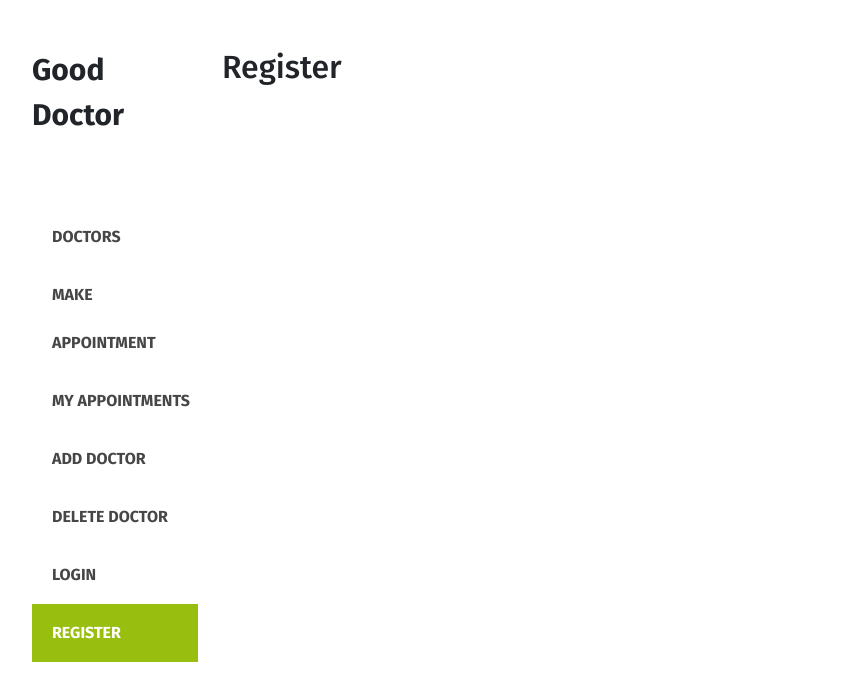
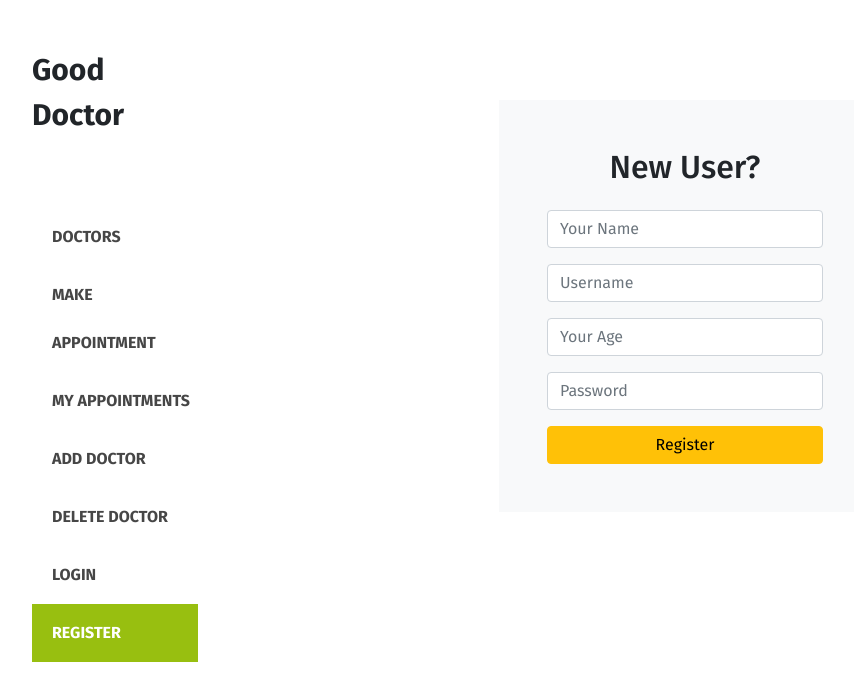
Before and after one commit to JasemDuncan/good-doctor, a React (Create React App) app in the folder frontend/: page /register in a window 1280 px wide. Shown: the top 700 px of the page, without its empty margins (50-904 px from the left). Built offline with nearby package versions, Linux system fonts and the light colour scheme.

Commit message:
Add forms to components

```diff
--- a/frontend/src/App.js
+++ b/frontend/src/App.js
@@ -15,14 +15,13 @@ function App() {
       <div className="container">
         <div className="row">
           <Routes>
-            <Route path="/doctors" element={<Doctors />} />
             <Route path="/makeAppointment" element={<AppointmentForm />} />
             <Route path="/myAppointments" element={<MyAppointments />} />
             <Route path="/addDoctor" element={<AddDoctor />} />
             <Route path="/deleteDoctor" element={<DeleteDoctor />} />
             <Route path="/login" element={<Login />} />
             <Route path="/register" element={<Register />} />
-            {/* <Route path="/" exact={true} element={<Home />} /> */}
+            <Route path="/" exact={true} element={<Doctors />} />
           </Routes>
         </div>
       </div>
--- a/frontend/src/components/Nav.js
+++ b/frontend/src/components/Nav.js
@@ -6,7 +6,7 @@ const Nav = () => {
   return (
     <nav>
       <NavLink
-        to="/doctors"
+        to="/"
         style={({ isActive }) => ({
           background: isActive ? '#98bf10' : 'none',
           color: isActive ? '#fff' : 'none'
--- a/frontend/src/pages/Login.js
+++ b/frontend/src/pages/Login.js
@@ -7,7 +7,22 @@ export default function Login() {
       <SideBar />
 
       <div className="col-10">
-        <h2 className="mt-5">Login</h2>
+        <form>
+          <section className="row">
+            <div className="col-5 mx-auto">
+              <section className="bg-light mb-5 p-5">
+                <h2 className="mb-4 text-center">Log into Account</h2>
+                <div className="mb-3">
+                  <input id="username" name="username" className="form-control" placeholder="Username" type="text" value="" />
+                </div>
+                <div className="mb-3">
+                  <input id="password" name="password" className="form-control" placeholder="Password" type="password" value="" />
+                </div>
+                <button type="submit" className="btn btn-warning w-100">Login</button>
+              </section>
+            </div>
+          </section>
+        </form>
       </div>
     </>
   )
--- /dev/null
+++ b/frontend/src/pages/Register.css
@@ -0,0 +1,3 @@
+form {
+  margin-top: 100px;
+}
--- a/frontend/src/pages/Register.js
+++ b/frontend/src/pages/Register.js
@@ -1,5 +1,6 @@
 import React from 'react';
 import SideBar from '../components/SideBar';
+import './Register.css';
 
 export default function Register() {
   return (
@@ -7,7 +8,28 @@ export default function Register() {
       <SideBar />
 
       <div className="col-10">
-        <h2 className="mt-5">Register</h2>
+        <form>
+          <section className="row">
+            <div className="col-5 mx-auto">
+              <section className="bg-light mb-5 p-5">
+                <h2 className="mb-4 text-center">New User?</h2>
+                <div className="mb-3">
+                  <input id="name" name="fullName" className="form-control" placeholder="Your Name" type="text" value="" />
+                </div>
+                <div className="mb-3">
+                  <input id="username" name="username" className="form-control" placeholder="Username" type="text" value="" />
+                </div>
+                <div className="mb-3">
+                  <input id="age" name="age" className="form-control" placeholder="Your Age" type="number" value="" />
+                </div>
+                <div className="mb-3">
+                  <input id="password" name="password" className="form-control" placeholder="Password" type="password" value="" />
+                </div>
+                <button type="submit" className="btn btn-warning w-100">Register</button>
+              </section>
+            </div>
+          </section>
+        </form>
       </div>
     </>
   )
```
